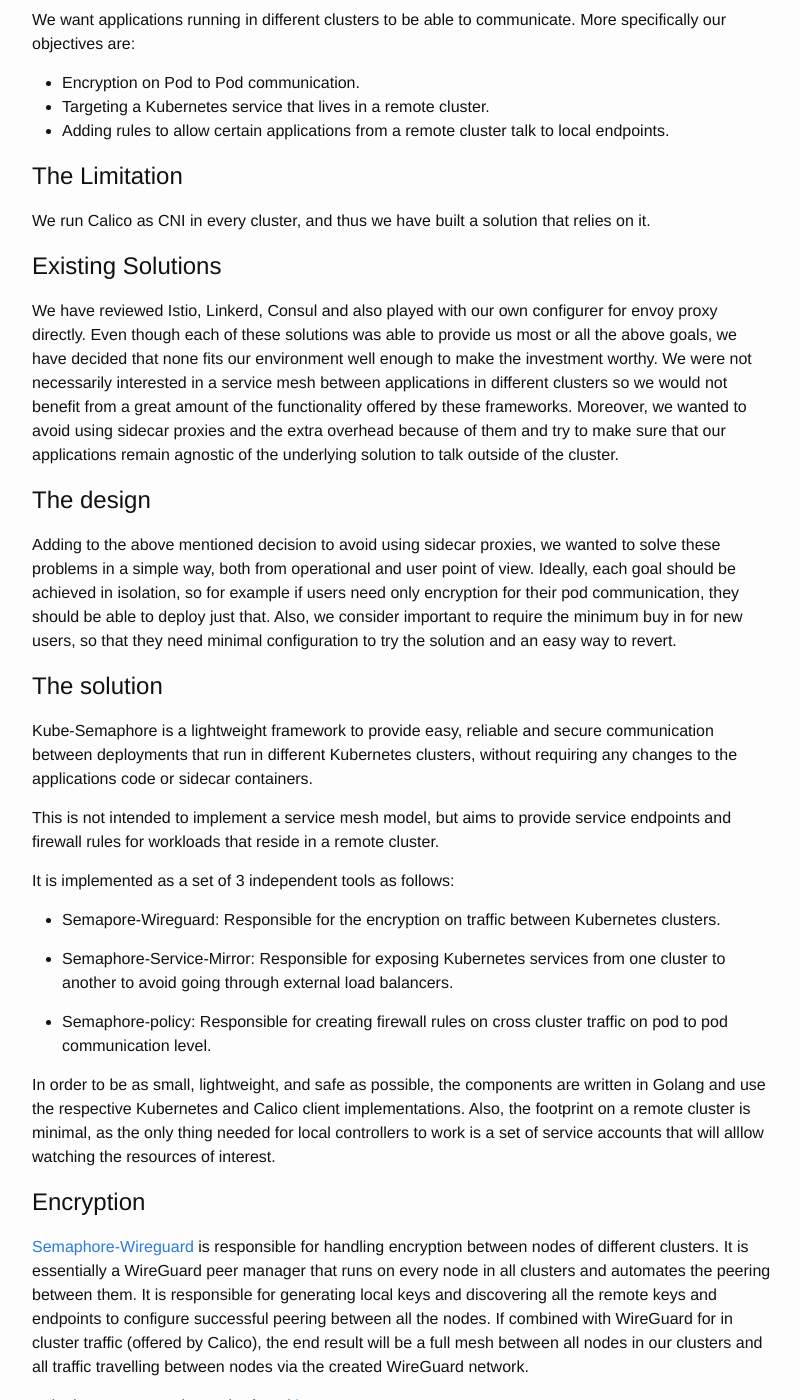
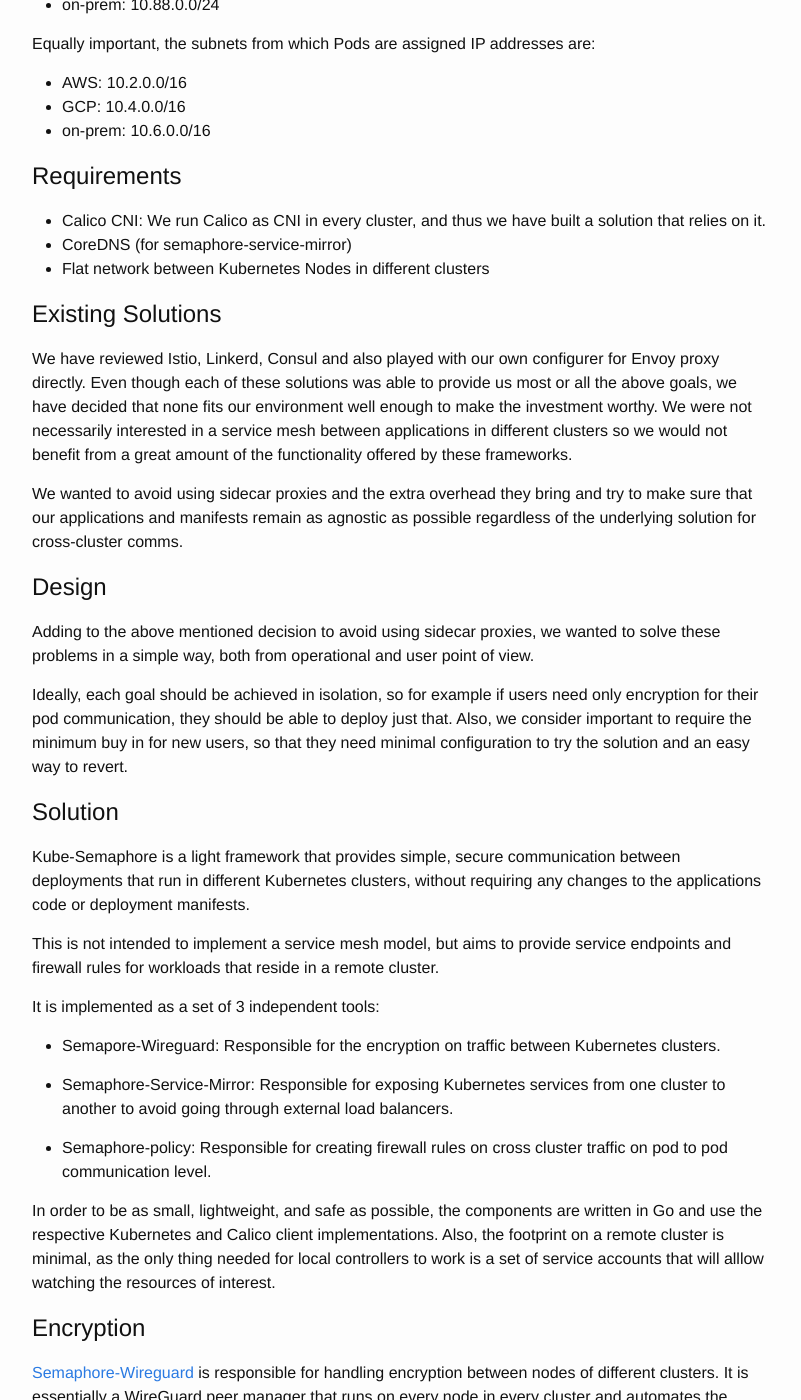
Before and after one commit to uw-labs/blog, a Jekyll site: the page built from _posts/2021-06-29-kube-semaphore-intro.md, in a window 1280 px wide and 1400 px high, scrolled down 627 px. Shown: the whole window, without its empty margins (238-1039 px from the left). Built offline with Jekyll 4.4.1, drawn with Linux system fonts in a browser that asks for light colours; some of the changed text lies outside the part shown.

Commit message:
Make ammendments
- rephrase some terms
- remove "filler" words and phrases
- format to 80 char
- re-org for better "flow"

````diff
--- a/_posts/2021-06-29-kube-semaphore-intro.md
+++ b/_posts/2021-06-29-kube-semaphore-intro.md
@@ -1,73 +1,80 @@
 ---
 layout: post
-title: "Kubernetes Semaphore: A lightweight framework for cross cluster communication"
+title: "Kubernetes Semaphore: A modular and nonintrusive framework for cross
+cluster communication"
 date: "2021-06-29 16:26:00 +0100"
 categories: kubernetes, multicluster
 ---
 
-# The problem
+# Problem
 
-Our environment consists of three Kubernetes clusters that are hosted in AWS,
-GCP and on premises. We have a flat layer 3 network between clusters, which
+Having an environment span 3 clusters across 3 different providers (AWS, GCP
+and on-prem), we want applications running in different clusters to be able to
+communicate to each other. Specific objectives are:
+
+- Pod to Pod comms are encrypted across clusters
+- Ability to target a remote cluster Kubernetes Service
+- Add rules to allow certain applications from a remote cluster talk to local
+  endpoints
+
+We have a flat layer 3 network between clusters, which
 allows communication between all nodes. Each cluster allocates nodes in a
-dedicated subnet:
+dedicated provider subnet:
 
 - AWS: 10.66.21.0/24
 - GCP: 10.22.20.0/24
-- On-prem: 10.88.0.0/24
+- on-prem: 10.88.0.0/24
 
-Equally important, the subnets from which pods are assigned IP addresses are:
+Equally important, the subnets from which Pods are assigned IP addresses are:
 
 - AWS: 10.2.0.0/16
 - GCP: 10.4.0.0/16
-- On-prem: 10.6.0.0/16
+- on-prem: 10.6.0.0/16
 
-We want applications running in different clusters to be able to communicate.
-More specifically our objectives are:
+# Requirements
 
-- Encryption on Pod to Pod communication.
-- Targeting a Kubernetes service that lives in a remote cluster.
-- Adding rules to allow certain applications from a remote cluster talk to local
-  endpoints.
-
-# The Limitation
-
-We run Calico as CNI in every cluster, and thus we have built a solution that
-relies on it.
+- Calico CNI: We run Calico as CNI in every cluster, and thus we have built a solution that
+  relies on it.
+- CoreDNS (for semaphore-service-mirror)
+- Flat network between Kubernetes Nodes in different clusters
 
 # Existing Solutions
 
 We have reviewed Istio, Linkerd, Consul and also played with our own configurer
-for envoy proxy directly. Even though each of these solutions was able to
+for Envoy proxy directly. Even though each of these solutions was able to
 provide us most or all the above goals, we have decided that none fits our
 environment well enough to make the investment worthy. We were not necessarily
 interested in a service mesh between applications in different clusters so we
 would not benefit from a great amount of the functionality offered by these
-frameworks. Moreover, we wanted to avoid using sidecar proxies and the extra
-overhead because of them and try to make sure that our applications remain
-agnostic of the underlying solution to talk outside of the cluster.
+frameworks.
 
-# The design
+We wanted to avoid using sidecar proxies and the extra overhead they bring and
+try to make sure that our applications and manifests remain as agnostic as
+possible regardless of the underlying solution for cross-cluster comms.
 
-Adding to the above mentioned decision to avoid using sidecar proxies, we wanted
-to solve these problems in a simple way, both from operational and user point of
-view. Ideally, each goal should be achieved in isolation, so for example if
-users need only encryption for their pod communication, they should be able to
-deploy just that. Also, we consider important to require the minimum buy in for
-new users, so that they need minimal configuration to try the solution and an
-easy way to revert.
+# Design
 
-# The solution
+Adding to the above mentioned decision to avoid using sidecar proxies, we
+wanted to solve these problems in a simple way, both from operational and user
+point of view.
 
-Kube-Semaphore is a lightweight framework to provide easy, reliable and secure
-communication between deployments that run in different Kubernetes clusters,
-without requiring any changes to the applications code or sidecar containers.
+Ideally, each goal should be achieved in isolation, so for example if users
+need only encryption for their pod communication, they should be able to deploy
+just that. Also, we consider important to require the minimum buy in for new
+users, so that they need minimal configuration to try the solution and an easy
+way to revert.
+
+# Solution
+
+Kube-Semaphore is a light framework that provides simple, secure communication
+between deployments that run in different Kubernetes clusters, without
+requiring any changes to the applications code or deployment manifests.
 
 This is not intended to implement a service mesh model, but aims to provide
 service endpoints and firewall rules for workloads that reside in a remote
 cluster.
 
-It is implemented as a set of 3 independent tools as follows:
+It is implemented as a set of 3 independent tools:
 
 - Semapore-Wireguard: Responsible for the encryption on traffic between
   Kubernetes clusters.
@@ -79,23 +86,26 @@ It is implemented as a set of 3 independent tools as follows:
   traffic on pod to pod communication level.
 
 In order to be as small, lightweight, and safe as possible, the components are
-written in Golang and use the respective Kubernetes and Calico client
-implementations. Also, the footprint on a remote cluster is minimal, as the only
-thing needed for local controllers to work is a set of service accounts that
-will alllow watching the resources of interest.
+written in Go and use the respective Kubernetes and Calico client
+implementations. Also, the footprint on a remote cluster is minimal, as the
+only thing needed for local controllers to work is a set of service accounts
+that will alllow watching the resources of interest.
 
 # Encryption
 
-[Semaphore-Wireguard](https://github.com/utilitywarehouse/semaphore-wireguard) is responsible for handling encryption between nodes of
-different clusters. It is essentially a WireGuard peer manager that runs on
-every node in all clusters and automates the peering between them. It is
-responsible for generating local keys and discovering all the remote keys and
-endpoints to configure successful peering between all the nodes. If combined
-with WireGuard for in cluster traffic (offered by Calico), the end result will
-be a full mesh between all nodes in our clusters and all traffic travelling
-between nodes via the created WireGuard network.
+[Semaphore-Wireguard](https://github.com/utilitywarehouse/semaphore-wireguard)
+is responsible for handling encryption between nodes of different clusters. It
+is essentially a WireGuard peer manager that runs on every node in every
+cluster and automates the peering between them. It is responsible for
+generating local keys and discovering all remote keys and endpoints to
+configure peering with all remote nodes.
 
-A deployment example can be found [here](https://github.com/utilitywarehouse/semaphore-wireguard/tree/main/deploy/example)
+Combined with WireGuard for in-cluster traffic (offered by Calico), the end
+result will be a full mesh between all nodes in our clusters and all traffic
+travelling between nodes via the created WireGuard network.
+
+A deployment example can be found
+[here](https://github.com/utilitywarehouse/semaphore-wireguard/tree/main/deploy/example)
 
 The following diagram illustrates the created WireGuard mesh between our hosts,
 where our on-prem cluster is named "merit":
@@ -103,39 +113,45 @@ where our on-prem cluster is named "merit":
 
 # Services
 
-[Semaphore-Service-Mirror](https://github.com/utilitywarehouse/semaphore-service-mirror) is a controller responsible for mirroring services
-from one Kubernetes cluster to another. We define as a service mirror a local
-Kubernetes service with endpoints that live in a remote cluster. More in
-particular, the mirroring controller will create local services in a cluster and
-will update the list of endpoints for each service with the IP addresses of pods
-from a remote cluster. That way we will have the same benefits of using a
-Kubernetes ClusterIP service (e.t.c. implementation on the host via iptables or
-ipvs) but we will be effectively targeting remote workloads when sending traffic
-towards a mirrored service. Additionally, a small [tweak](https://github.com/utilitywarehouse/semaphore-service-mirror#coredns-config-example) will be needed
-in order to allow us to use CoreDNS and resolve the new services using friendly
-names.
+[Semaphore-Service-Mirror](https://github.com/utilitywarehouse/semaphore-service-mirror)
+is a controller responsible for mirroring services from one Kubernetes cluster
+to another. We define "mirror service" as a local Kubernetes service with
+endpoints that live in a remote cluster.
 
-A deployment example can be found [here](https://github.com/utilitywarehouse/semaphore-service-mirror/tree/master/deploy/example)
+The mirroring controller will create local Services in the cluster and will
+update the list of endpoints with the IP addresses of Pods from the remote
+cluster. We benefit here by using a Kubernetes ClusterIP Service
+(implementation on the host via iptables or IPVS) but we will be effectively
+targeting remote workloads when sending traffic towards a mirrored service.
 
-For example, assuming that we have a Service resource in `AWS` cluster as:
+A deployment example can be found
+[here](https://github.com/utilitywarehouse/semaphore-service-mirror/tree/master/deploy/example)
+
+For example, assuming that we have a Service resource in AWS cluster as:
+
 ```
 kubectl --context=aws --namespace=sys-log get service fluentd
 NAME      TYPE        CLUSTER-IP   EXTERNAL-IP   PORT(S)             AGE
 fluentd   ClusterIP   10.3.88.18   <none>        8888/TCP,8889/TCP   164d
 ```
+
 and the respective Endpoints:
+
 ```
 kubectl --context=aws --namespace=sys-log get endpoints fluentd
 NAME      ENDPOINTS                                                  AGE
 fluentd   10.2.3.19:8889,10.2.4.19:8889,10.2.7.18:8889 + 3 more...   164d
 ```
 
-The mirror controller will create the respective service and endpoints under the
-configured namespace, in this case `sys-semaphore`:
+The mirror controller will create respective service and endpoints in the
+namespace where semaphore-service-mirror is running, in this case
+`sys-semaphore`:
+
 ```
 kubectl --context=gcp --namespace=sys-semaphore get service | grep fluentd
 aws-sys-log-73736d-fluentd   ClusterIP   10.5.184.192   <none>        8888/TCP,8889/TCP   25d
 ```
+
 ```
 kubectl --context=gcp --namespace=sys-semaphore get endpoints | grep fluentd
 aws-sys-log-73736d-fluentd   10.2.3.19:8889,10.2.4.19:8889,10.2.7.18:8889 + 3 more...   17d
@@ -143,6 +159,7 @@ aws-sys-log-73736d-fluentd   10.2.3.19:8889,10.2.4.19:8889,10.2.7.18:8889 + 3 mo
 
 Looking at the end result we have a Kubernetes Service with endpoints that point
 to pod IPs from a remote cluster:
+
 ```
 kubectl --context=gcp --namespace=sys-semaphore describe service aws-sys-log-73736d-fluentd | grep Endpoints
 Endpoints:         10.2.3.19:8888,10.2.4.19:8888,10.2.7.18:8888
@@ -151,12 +168,13 @@ Endpoints:         10.2.3.19:8889,10.2.4.19:8889,10.2.7.18:8889
 
 Since our controller will be watching the remote resources and updating on any
 event, the mirrored service should always have up to date information regarding
-the available endpoints. Moreover, the mirrored service is a local Kubernetes
-cluster-IP service and will be implemented based on how the cluster is
-configured to deploy services (for example ipvs or iptables).
+the available endpoints. Mirrored service is a local Kubernetes clusterIP
+Service and will be implemented based on how the cluster is configured to
+deploy services (for example IPVS or iptables).
 
-Finally, if we follow this CoreDNS [configuration](https://github.com/utilitywarehouse/semaphore-service-mirror#coredns-config-example), we will be able to resolve the
-mirrored service in a rational manner:
+Finally, if we follow this CoreDNS
+[configuration](https://github.com/utilitywarehouse/semaphore-service-mirror#coredns-config-example),
+we will be able to resolve the mirrored service in a rational manner:
 
 ```
 # drill fluentd.sys-log.svc.cluster.aws
@@ -168,23 +186,26 @@ mirrored service in a rational manner:
 ;; ANSWER SECTION:
 fluentd.sys-log.svc.cluster.aws.        5       IN      A       10.5.184.192
 ```
+
 So our pods can use human friendly names and would not require any knowledge of
 the mirroring mechanism.
 
 # Policy
 
-[Semaphore-Policy](https://github.com/utilitywarehouse/semaphore-policy) is the component responsible for populating the needed
-resources to allow us creating firewall rules for traffic originated from a
-remote cluster. The objective here is to create sets of IPs that will be used
+[Semaphore-Policy](https://github.com/utilitywarehouse/semaphore-policy) is the
+component that allows us  to create firewall rules for traffic originated from
+a remote cluster. The objective here is to create sets of IPs that will be used
 in Calico Network Policies to define which traffic should be allowed. The
-controller has only one task at hand, to watch remote pods based on a label and
-create local NetworkSets with all the discovered IP addresses. Then we can use
-simple labels to describe those sets inside a Calico Network Policy and
-effectively implement cross cluster firewall rules.
+controller has only one task, to watch remote Pods based on a label and create
+local NetworkSets with all the discovered IP addresses. Then we can use simple
+labels to describe those sets inside a Calico Network Policy and effectively
+implement cross cluster firewall rules.
 
-A deployment example can be found [here](https://github.com/utilitywarehouse/semaphore-policy/tree/main/deploy)
+A deployment example can be found
+[here](https://github.com/utilitywarehouse/semaphore-policy/tree/main/deploy)
 
-For example, let's consider the following deployment in our `GCP` cluster:
+For example, let's consider the following deployment in our GCP cluster:
+
 ```
 $ kubectl --context=gcp --namespace=sys-log get po -o wide -l policy.semaphore.uw.io/name=forwarder
 NAME              READY   STATUS    RESTARTS   AGE     IP          NODE                                      NOMINATED NODE   READINESS GATES
@@ -195,11 +216,13 @@ forwarder-m9k27   1/1     Running   0          4h27m   10.4.5.2    master-k8s-ex
 forwarder-n6nsn   1/1     Running   0          4h27m   10.4.3.3    master-k8s-exp-1-31rv.c.uw-dev.internal   <none>           <none>
 forwarder-n8vnj   1/1     Running   0          3d20h   10.4.2.4    worker-k8s-exp-1-mdd7.c.uw-dev.internal   <none>           <none>
 ```
-Which shows a daemonset named `forwarder` under `sys-log` namespace. In order
+
+Which shows a DaemonSet named `forwarder` under `sys-log` namespace. In order
 for the policy controller to create the needed resources in a remote cluster, we
-need to make sure that all the pods of the above daemonset are labelled as:
-`policy.semaphore.uw.io/name=forwarder`. That will trigger the aws controller to
+need to make sure that all the pods of the above DaemonSet are labelled as:
+`policy.semaphore.uw.io/name=forwarder`. That will trigger the AWS controller to
 create the respective GlobalNetworkSet as described above:
+
 ```
  $ kubectl --context=aws describe GlobalNetworkSet gcp-sys-log-forwarder
 Name:         gcp-sys-log-forwarder
@@ -223,7 +246,8 @@ Events:  <none>
 ```
 
 That is now a set which presents the remote deployments IP addresses and can be
-used in a namespaced Calico NetworkPolicy as follows:
+used in a namespaced Calico NetworkPolicy on the cluster receiving the traffic:
+
 ```
 apiVersion: crd.projectcalico.org/v1
 kind: NetworkPolicy
````
Also changed, not shown: other parts of _posts/2021-06-29-kube-semaphore-intro.md (+2 -1 lines).
